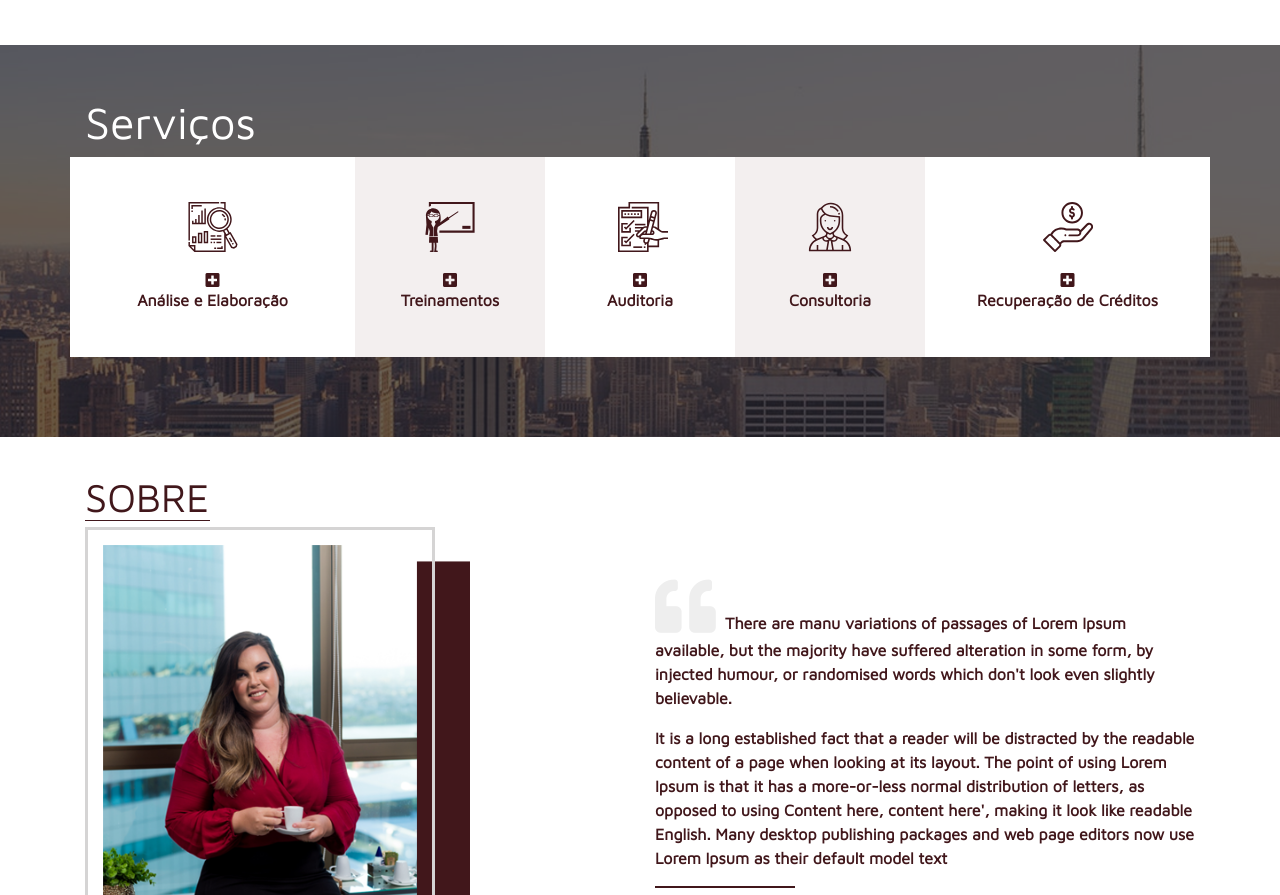
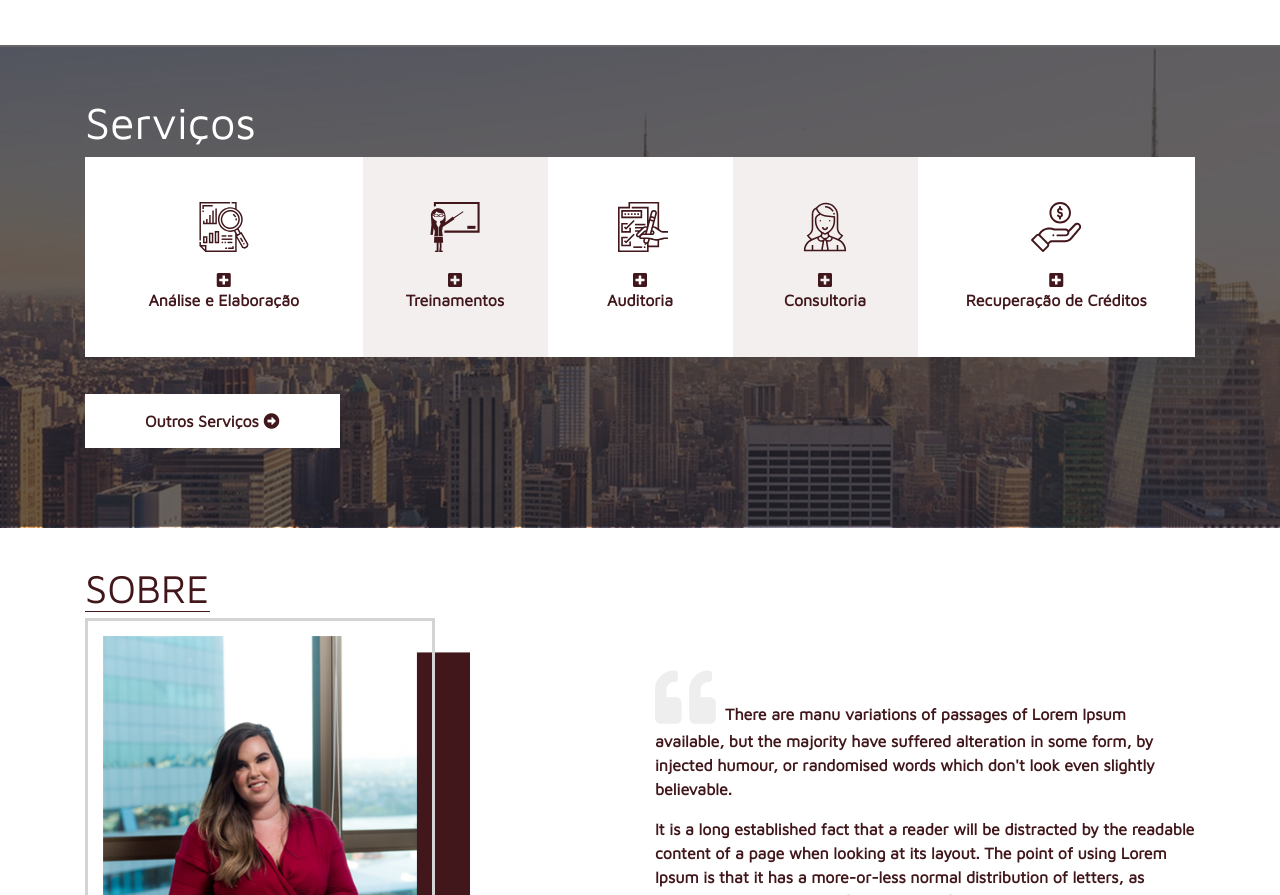
Before and after one commit to matheushdsbr/hagile-tarciana, a website: page app/index.html in a window 1280 px wide. Shown: the part 906-1801 px from the top of the page. Drawn offline with Linux system fonts and the light colour scheme.

Commit message:
feature(services): add new button

```diff
--- a/app/index.html
+++ b/app/index.html
@@ -95,32 +95,38 @@
   <!-- SERVICES -->
     <div class="services">
       <div class="container">
-        <div class="row">
+        <div class="row no-gutters">
           <div class="col-md-12 white section-title">
             <h2>Serviços</h2>
           </div>
-          <div class="col-md-3 m-md-0 p-md-0">
+          <div class="col-md-3">
             <div class="box bg-white a-wine"><a href="javascript:;"><img src="src/img/icones-servicos/svg/analise-e-elaboracao.svg"><i class="fas fa-plus-square"></i>Análise e Elaboração</div></a>
 
           </div>
 
-          <div class="col-md-2 m-md-0 p-md-0">
+          <div class="col-md-2">
             <div class="box bg-weak a-wine"><a href="javascript:;"><img src="src/img/icones-servicos/svg/treinamentos.svg"><i class="fas fa-plus-square"></i>Treinamentos</div></a>
           </div>
 
 
-          <div class="col-md-2 m-md-0 p-md-0">
+          <div class="col-md-2">
             <div class="box bg-white a-wine"><a href="javascript:;"><img src="src/img/icones-servicos/svg/auditoria.svg" style="
               margin-left: 7px;"><i class="fas fa-plus-square"></i>Auditoria</div></a>
           </div>
 
-          <div class="col-md-2 m-md-0 p-md-0">
+          <div class="col-md-2">
             <div class="box bg-weak a-wine"><a href="javascript:;"><img src="src/img/icones-servicos/svg/consultoria.svg"><i class="fas fa-plus-square"></i>Consultoria</div></a>
           </div>
 
-          <div class="col-md-3 m-md-0 p-md-0">
+          <div class="col-md-3">
             <div class="box a-wine bg-white"><a href="javascript:;"><img class="" src="src/img/icones-servicos/svg/recuperacao-de-creditos.svg"><i class="fas fa-plus-square"></i>
               Recuperação de Créditos</div></a>
+          </div>
+
+          <div class="col-md-3">
+            <div>
+              <a href="javascript:;" class="button">Outros Serviços&nbsp;<i class="fas fa-arrow-alt-circle-right"></i></a>
+            </div>
           </div>
         </div>
       </div>
--- a/app/src/sass/modules/_buttons.scss
+++ b/app/src/sass/modules/_buttons.scss
@@ -1,8 +1,3 @@
-/*
- *
- * Modules > Buttons
- *
- */
 .button {
   border: none;
   text-align: center;
@@ -15,8 +10,6 @@
 
   &:hover {
     color: $wine;
-    transform: translateX(15px);
-    transition: $transition;
   }
 
   &.inverted {
@@ -27,11 +20,7 @@
     background-color: $wine;
   }
 }
-/*
- *
- * Form > Buttons
- *
- */
+
 #formulario {
   .btn_submit {
     background-color: #41171b;
@@ -47,3 +36,22 @@
     }
   }
 }
+/* MEDIA QUERY ------------------------------------------------------------*/
+
+/* Small devices (tablets, 768px and up) */
+@media (min-width: $screen-sm-min) {
+}
+
+/* Medium devices (desktops, 992px and up) */
+@media (min-width: $screen-md-min) {
+  .button {
+    &:hover {
+      transform: translateX(15px);
+      transition: $transition;
+    }
+  }
+}
+
+/* Large devices (large desktops, 1200px and up) */
+@media (min-width: $screen-lg-min) {
+}
```
Also changed, not shown: app/src/css/style.css.
